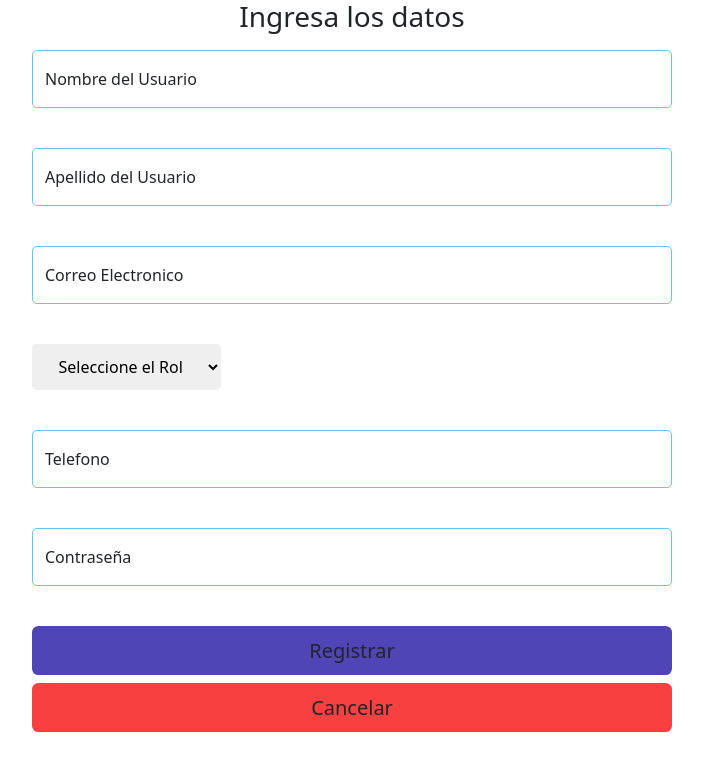
After one commit to zLucas2021/CulturaCenter, a PHP site: page /forms/frmusuario.html in a window 1280 px wide. The commit adds this page. Shown: the top 771 px of the page, without its empty margins (288-991 px from the left). Run offline with PHP 8.4, Linux system fonts and the light colour scheme; some libraries are stand-ins or nearby versions.

Commit message:
Usuario
Listado de Usuarios
formulario de Registracion de Usuario

```diff
--- a/sources/MVC/view/administracion/index.php
+++ b/sources/MVC/view/administracion/index.php
@@ -16,6 +16,7 @@ if (empty($_SESSION["usuario"])){
     <link rel="stylesheet" href="../../../css/administracion/espectaculos.css">
     <link rel="stylesheet" href="../../../css/public/boostrap_include.css">
     <link rel="stylesheet" href="../../../css/administracion/publicidad.css">
+    <link rel="stylesheet" href="../../../css/usuario/usuario.css">
 </head>
 <body>
     <div class="barraLeft">
@@ -26,7 +27,7 @@ if (empty($_SESSION["usuario"])){
             <button name="Pelicula"><img src="../../../../media/administracion/pelicula.png" alt="Peliculas"></button>
             <button name="Evento"><img src="../../../../media/administracion/evento.png" alt="Eventos"></button>
             <button name="Publicidad"><img src="../../../../media/administracion/publicidad.png" alt="Publicidad"></button>
-            <button><img src="../../../../media/administracion/usuarios.png" alt="Usuarios"></button>
+            <button name="Usuario"><img src="../../../../media/administracion/usuarios.png" alt="Usuarios"></button>
             <button><img src="../../../../media/administracion/informe.png" alt="Informes"></button>
         </form>
     </div>
@@ -53,6 +54,8 @@ if (empty($_SESSION["usuario"])){
         }
         elseif(isset($_GET["Publicidad"])){
             echo seccionPublicidad();
+        }elseif(isset($_GET['Usuario'])){
+            echo seccionUsuario();
         }
 
         if(isset($_POST["salir"])){
--- /dev/null
+++ b/sources/MVC/view/forms/frmusuario.html
@@ -0,0 +1,57 @@
+<!DOCTYPE html>
+<html lang="en">
+<head>
+    <meta charset="UTF-8">
+    <meta name="viewport" content="width=device-width, initial-scale=1.0">
+    <title>Registracion</title>
+    <link rel="stylesheet" href="../../../css/public/boostrap_include.css">
+    <link rel="stylesheet" href="../../../css/forms/fmusuario.css">
+    <link href="https://cdn.jsdelivr.net/npm/bootstrap@5.3.0-alpha1/dist/css/bootstrap.min.css" rel="stylesheet"
+        integrity="sha384-GLhlTQ8iRABdZLl6O3oVMWSktQOp6b7In1Zl3/Jr59b6EGGoI1aFkw7cmDA6j6gD" crossorigin="anonymous">
+    <link rel="stylesheet" href="https://cdn.jsdelivr.net/npm/bootstrap-icons@1.10.3/font/bootstrap-icons.css">
+</head>
+<body>
+    <div class="form">
+
+        <form action="" method="post">
+            <h3>Ingresa los datos</h3>
+
+          <div class="form-floating">
+            <input type="text" class="form-control" id="floatingInput" placeholder="Nombre..." name="nomb">
+            <label for="floatingInput">Nombre del Usuario</label>
+          </div><br>
+
+          <div class="form-floating">
+            <input type="text" class="form-control" id="floatingInput" placeholder="Apellido..." name="ape">
+            <label for="floatingInput">Apellido del Usuario</label>
+          </div><br>
+
+          <div class="form-floating">
+            <input type="email" class="form-control" placeholder="marcosruben@hotmail.com" name="orga">
+            <label for="floatingInput">Correo Electronico</label>
+          </div><br>
+
+          <div class="form-floating">
+            <select class="custom-select">
+              <option selected>Seleccione el Rol</option>
+              <option value="Administrador">Administrador</option>
+              <option value="Boltero">Boletero</option>
+              <option value="Gestor">Gestor de Cartelera</option>
+            </select>
+          </div><br>
+
+          <div class="form-floating">
+            <input type="text" class="form-control" id="floatingInput" placeholder="3644343254" name="telefono">
+            <label for="floatingInput">Telefono</label>
+          </div><br>
+
+          <div class="form-floating">
+            <input type="password" class="form-control" id="floatingInput" placeholder="1234" name="contrasena">
+            <label for="floatingInput">Contraseña</label>
+          </div><br>
+            <button class="w-100 btn btn-lg" type="submit" name="ingreso" style="background-color:#4F45B6">Registrar</button>
+            <button class="w-100 btn btn-lg" type="submit" name="cancelar" style="background-color: #F84040;">Cancelar</button>
+        </form>
+    </div>
+</body>
+</html>
--- /dev/null
+++ b/sources/css/forms/fmusuario.css
@@ -0,0 +1,85 @@
+@import url("../public/variables.css");
+body{
+    margin: 0;
+    padding: 0;
+    box-sizing: border-box;
+}
+.form{
+    width: 50%;
+    margin: auto;
+}
+.form h3{
+    display: flex;
+    align-items: center;
+    justify-content: center;
+}
+.form form{
+    display: flex;
+    flex-direction: column;
+    gap:.5rem
+}
+
+.form form input,.form form select{
+    padding: .7rem;
+    border-radius: .3rem;
+    border: none;
+    outline: none;
+}
+.form form input{
+    border:1px solid var(--color-secundario);
+}
+
+.form form input[type="number"]{
+    width: 10%;
+}
+.form form input[type="file"]{
+    cursor: pointer;
+    width: 50%;
+    border: none;
+    background-color: transparent;
+}
+.form form .funciones{
+    width: 5%;
+
+}
+select {
+    text-align: center;
+}
+.form form .caja .contenidoVariable{
+    border: 1px solid var(--color-acento-4);
+    padding: .5rem;
+    display: flex;
+    flex-direction: column;
+    box-sizing: border-box;
+    border-radius: .4rem;
+}
+.form form .caja .contenidoVariable .horarios{
+    display: flex;
+    width: 100%;
+    justify-content: space-between;
+}
+.form form .caja .contenidoVariable{
+    margin-bottom: 1rem;
+}
+.form form .caja .contenidoVariable .horarios .fecha , .hora , .contActivo {
+    display: grid;
+    gap: .2rem;
+}
+.form form .caja .contenidoVariable p{
+    cursor: pointer;
+    padding-bottom: .2rem;
+    border-bottom: 1px solid var(--color-acento-2);
+}
+.form form button[type="submit"]{
+    padding: .6rem;
+    background-color: var(--color-principal);
+    border: none;
+    border-radius: .4rem;
+}
+.form form button[type="submit"]:hover{
+    translate: 1px 2px;
+    cursor: pointer;
+}
+#sala{
+    width: 100%;
+}
```
Also changed, not shown: sources/MVC/view/administracion/components.php (+60 -0 lines), sources/css/usuario/usuario.css (added, +124 -0 lines).
